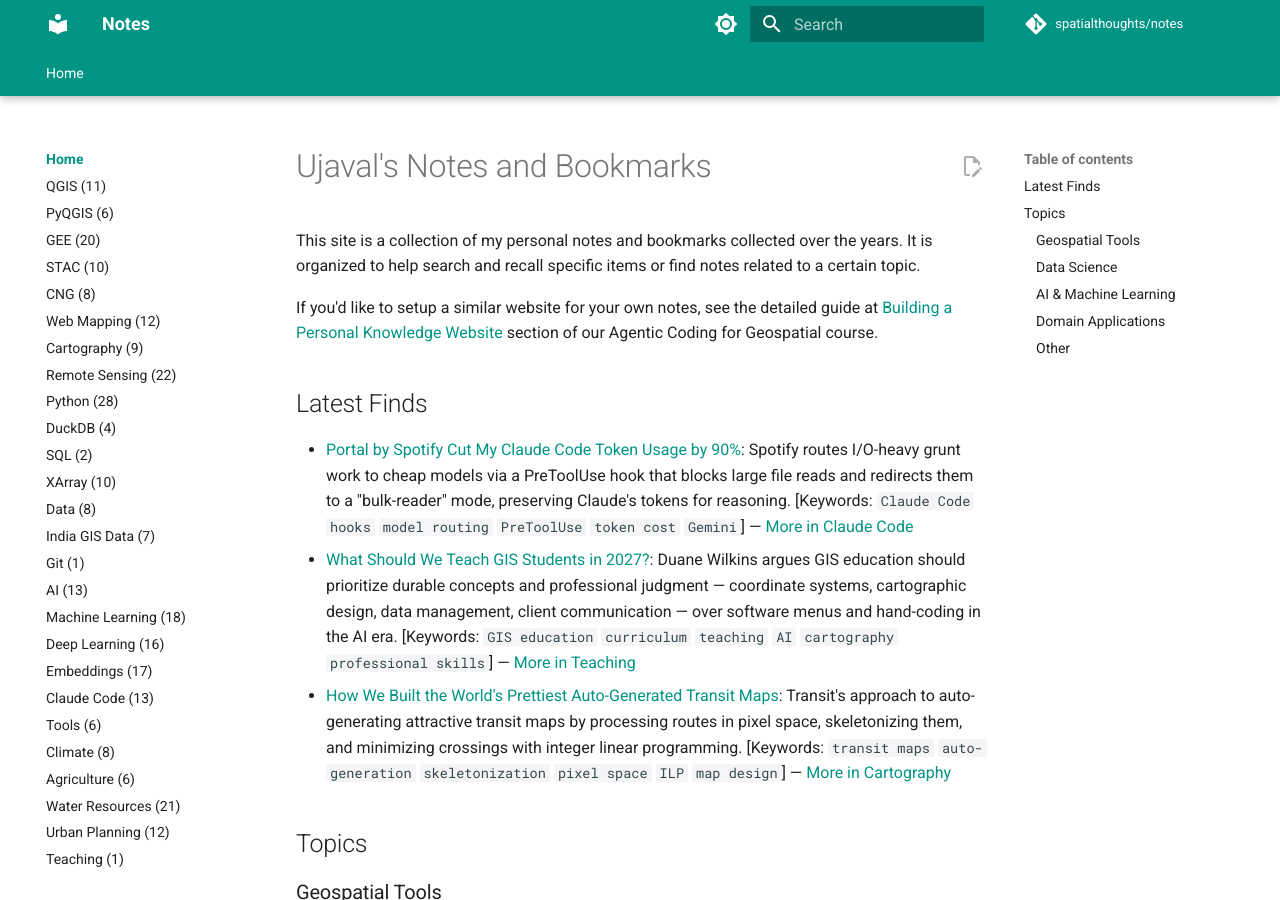
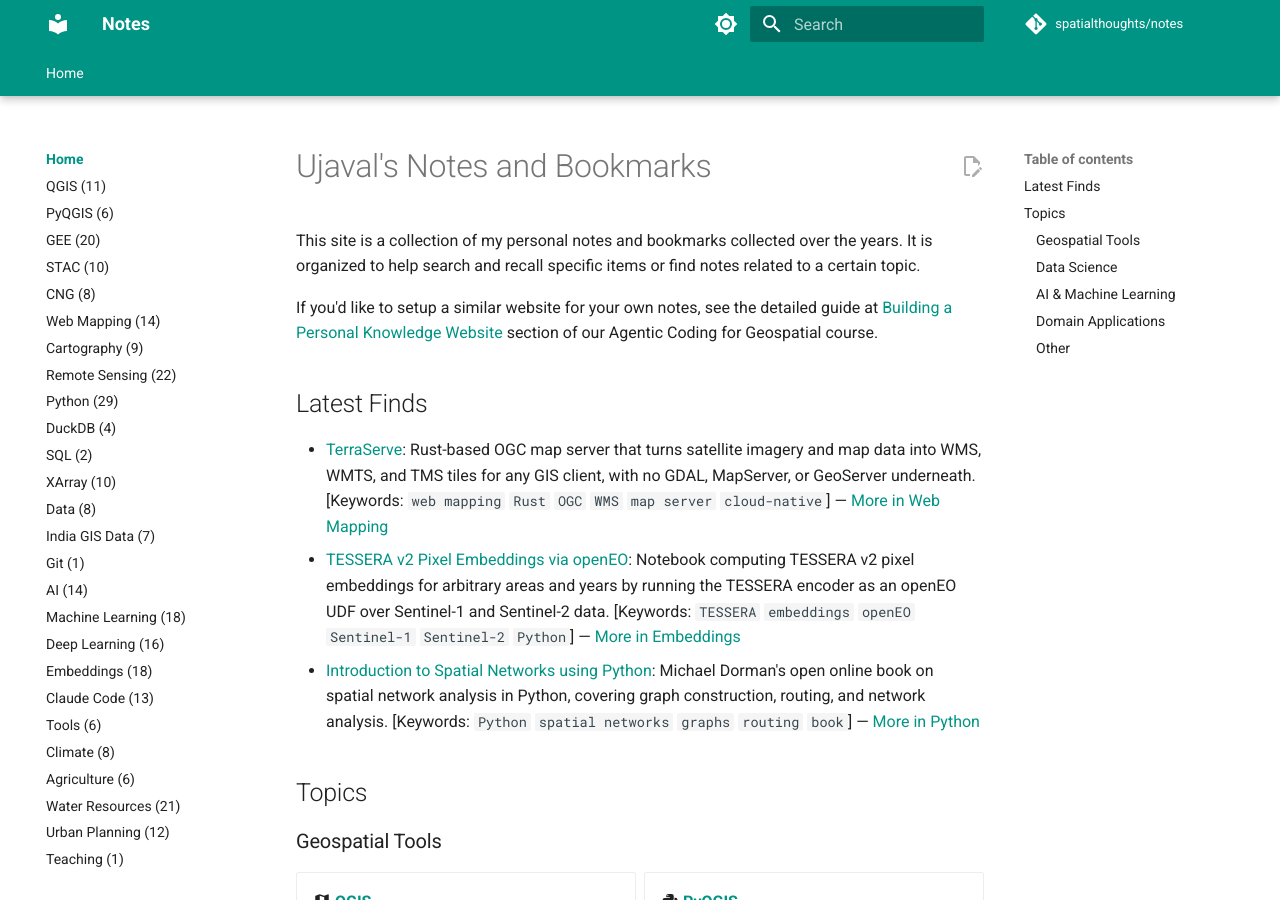
Before and after one commit to spatialthoughts/notes, an MkDocs documentation site: the page built from notes/index.md, in a window 1280 px wide and 900 px high. Built offline with MkDocs 1.6.1 and Material for MkDocs 9.7.7, drawn with Linux system fonts in a browser that asks for light colours; comment, search, counter and statistics services are not loaded.

Commit message:
Ingest TerraServe, Treinenradar, spatial networks book, TESSERA openEO, and LLM fine-tuning notes
Co-Authored-By: Claude Sonnet 5 <noreply@anthropic.com>

```diff
--- a/notes/index.md
+++ b/notes/index.md
@@ -6,9 +6,9 @@ If you'd like to setup a similar website for your own notes, see the detailed gu
 
 ## Latest Finds
 
-- [Portal by Spotify Cut My Claude Code Token Usage by 90%](https://engineering.atspotify.com/2026/9/portal-by-spotify-cut-my-claude-code-token-usage-by-90): Spotify routes I/O-heavy grunt work to cheap models via a PreToolUse hook that blocks large file reads and redirects them to a "bulk-reader" mode, preserving Claude's tokens for reasoning. [Keywords: `Claude Code` `hooks` `model routing` `PreToolUse` `token cost` `Gemini`] — [More in Claude Code](Claude_Code.md)
-- [What Should We Teach GIS Students in 2027?](https://www.linkedin.com/pulse/what-should-we-teach-gis-students-2027-duane-wilkins-nya7e): Duane Wilkins argues GIS education should prioritize durable concepts and professional judgment — coordinate systems, cartographic design, data management, client communication — over software menus and hand-coding in the AI era. [Keywords: `GIS education` `curriculum` `teaching` `AI` `cartography` `professional skills`] — [More in Teaching](Teaching.md)
-- [How We Built the World's Prettiest Auto-Generated Transit Maps](https://blog.transitapp.com/how-we-built-the-worlds-prettiest-auto-generated-transit-maps-12d0c6fa502f/): Transit's approach to auto-generating attractive transit maps by processing routes in pixel space, skeletonizing them, and minimizing crossings with integer linear programming. [Keywords: `transit maps` `auto-generation` `skeletonization` `pixel space` `ILP` `map design`] — [More in Cartography](Cartography.md)
+- [TerraServe](https://terraserve.io/): Rust-based OGC map server that turns satellite imagery and map data into WMS, WMTS, and TMS tiles for any GIS client, with no GDAL, MapServer, or GeoServer underneath. [Keywords: `web mapping` `Rust` `OGC` `WMS` `map server` `cloud-native`] — [More in Web Mapping](Web_Mapping.md)
+- [TESSERA v2 Pixel Embeddings via openEO](https://github.com/Open-EO/openeo-community-examples/tree/main/python/TesseraEmbedding): Notebook computing TESSERA v2 pixel embeddings for arbitrary areas and years by running the TESSERA encoder as an openEO UDF over Sentinel-1 and Sentinel-2 data. [Keywords: `TESSERA` `embeddings` `openEO` `Sentinel-1` `Sentinel-2` `Python`] — [More in Embeddings](Embeddings.md)
+- [Introduction to Spatial Networks using Python](https://bgu-geography.com/net/): Michael Dorman's open online book on spatial network analysis in Python, covering graph construction, routing, and network analysis. [Keywords: `Python` `spatial networks` `graphs` `routing` `book`] — [More in Python](Python.md)
 
 ## Topics
 
```
Also changed, not shown: notes/AI.md (+3 -1 lines), notes/Embeddings.md (+3 -1 lines), notes/Python.md (+3 -1 lines), notes/Web_Mapping.md (+5 -1 lines).
